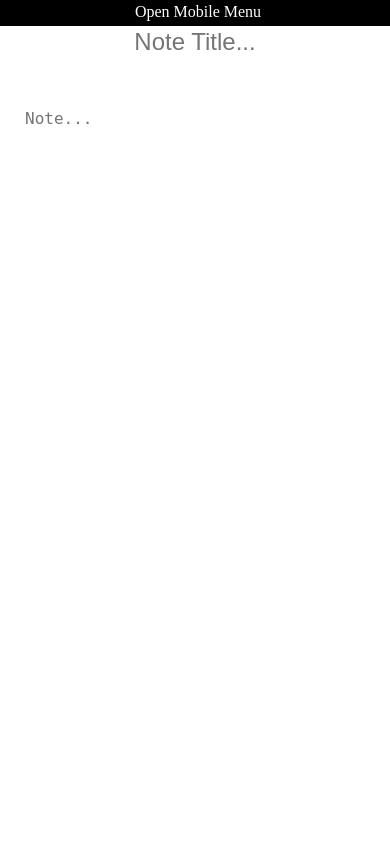
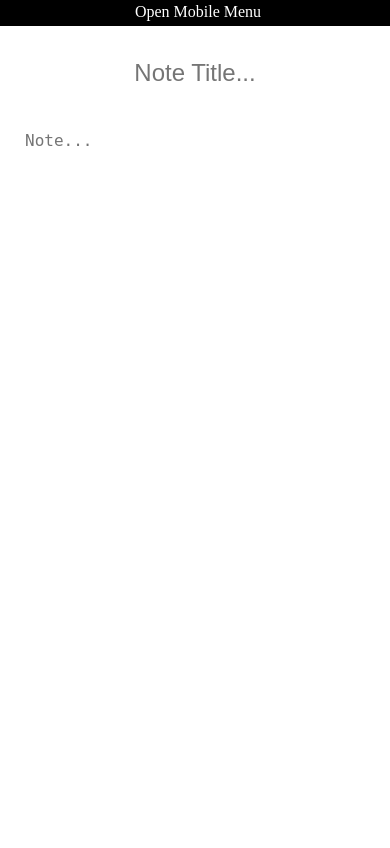
Before and after one commit to mehonal/flasky-notes, a Flask app: page /note/fullscreen in a window 390 px wide. Run offline with Flask 3, Linux system fonts and the light colour scheme.

Commit message:
added responsive styling for fullscreen note

```diff
--- a/templates/note_single_full.html
+++ b/templates/note_single_full.html
@@ -72,6 +72,16 @@
         @media screen and (max-width: 600px){
             #mobile-menu-toggle{
                 display: block;
+            }
+
+            input[type=text]{
+                padding: 60px 20px 20px 20px;
+                width: calc(100vw - 40px);
+                height: calc(12.5vh - 80px);
+            }
+
+            textarea{
+                height: calc(87.5vh - 50px);
             }
         }
 
```
